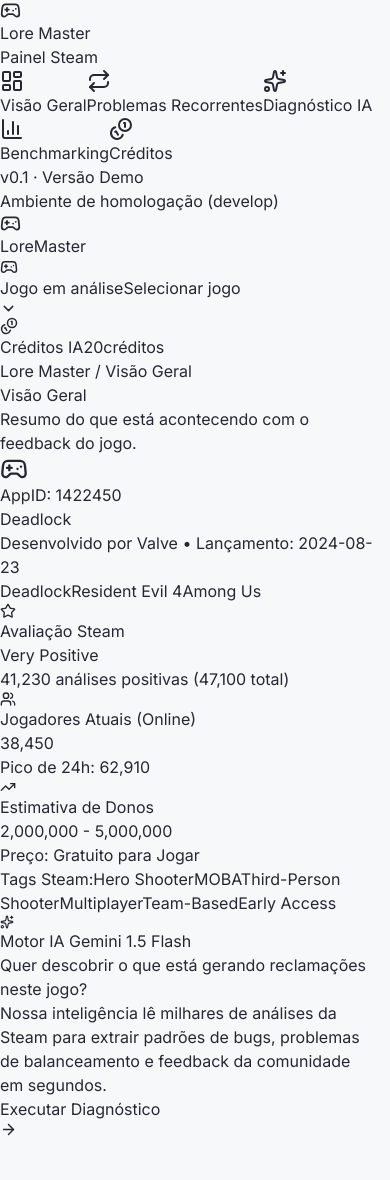
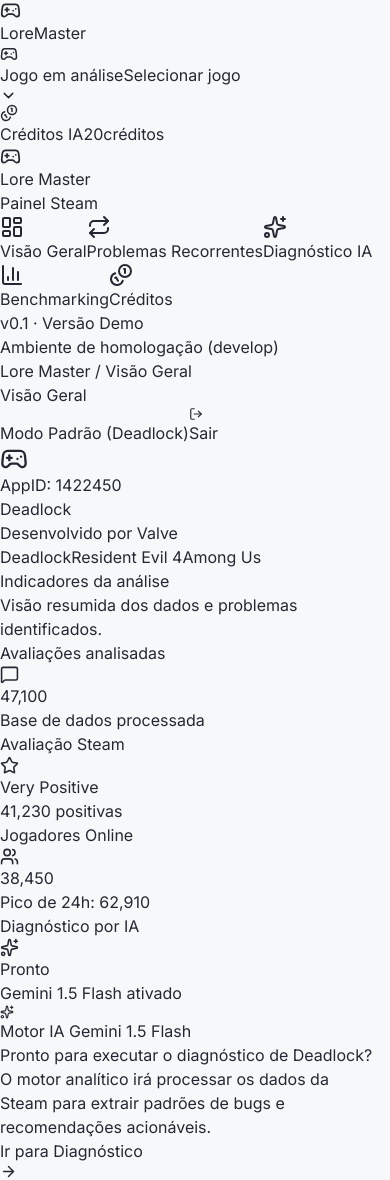
Before and after one commit to joaovveloso/lore-master, a Next.js app: page / in a window 390 px wide. Before the commit the page ends 1138 px from the top, so only its background shows below. Built offline with nearby package versions, Linux system fonts and the light colour scheme.

Commit message:
Refactor Sidebar import and clean up code

```diff
--- a/src/app/page.tsx
+++ b/src/app/page.tsx
@@ -1,80 +1,135 @@
 "use client";
 
 import { useState } from "react";
+import {
+  Activity,
+  BarChart3,
+  Gamepad2,
+  MessageSquare,
+  Sparkles,
+  Star,
+  Users,
+  ArrowRight,
+  LogOut,
+} from "lucide-react";
+
 import Header from "@/components/Header";
-import { Sidebar, type SectionId, getSection } from "@/components/Sidebar";
+import Sidebar, {
+  getSection,
+  type SectionId,
+} from "@/components/Sidebar";
 import { useGame } from "@/context/GameContext";
 import { mockGames } from "@/data/mockData";
-import {
-  Gamepad2,
-  TrendingUp,
-  Users,
-  Star,
-  Sparkles,
-  ArrowRight,
-  ShieldAlert,
-  Coins
-} from "lucide-react";
+import { useRouter } from "next/navigation";
 
 export default function HomePage() {
+  const router = useRouter();
+  const { selectedGame, setSelectedGame } = useGame();
   const [activeSection, setActiveSection] = useState<SectionId>("overview");
-  const { selectedGame, setSelectedGame } = useGame();
 
-  // Define o primeiro jogo do mock (Deadlock) por padrão se nenhum estiver selecionado
+  const section = getSection(activeSection);
   const currentGame = selectedGame ?? mockGames[0];
-  const currentSectionInfo = getSection(activeSection);
+
+  const metrics = [
+    {
+      label: "Avaliações analisadas",
+      value: currentGame.steamRating ? currentGame.steamRating.totalReviews.toLocaleString() : "—",
+      description: "Base de dados processada",
+      icon: MessageSquare,
+    },
+    {
+      label: "Avaliação Steam",
+      value: currentGame.steamRating ? currentGame.steamRating.scoreDescription : "—",
+      description: `${currentGame.steamRating?.positiveReviews.toLocaleString() ?? 0} positivas`,
+      icon: Star,
+    },
+    {
+      label: "Jogadores Online",
+      value: currentGame.metrics ? currentGame.metrics.currentPlayers.toLocaleString() : "—",
+      description: `Pico de 24h: ${currentGame.metrics?.peakPlayers24h.toLocaleString() ?? 0}`,
+      icon: Users,
+    },
+    {
+      label: "Diagnóstico por IA",
+      value: "Pronto",
+      description: "Gemini 1.5 Flash ativado",
+      icon: Sparkles,
+    },
+  ];
 
   return (
-    <div className="flex min-h-screen flex-col bg-[#F7F8FA] text-[#252832] md:flex-row">
-      {/* Sidebar na lateral esquerda (Fixa no Desktop) */}
-      <Sidebar active={activeSection} onSelect={setActiveSection} />
-
-      {/* Container principal de conteúdo */}
-      <div className="flex flex-1 flex-col min-w-0">
-        {/* Header superior */}
+    <div className="min-h-screen overflow-x-hidden bg-[#F7F8FA] text-[#252832]">
       <Header />
 
-        {/* Conteúdo dinâmico baseado na seção ativa */}
-        <main className="flex-1 px-4 py-6 sm:px-6 lg:px-10">
+      <div className="flex min-h-[calc(100vh-4rem)] flex-col md:flex-row">
+        <Sidebar
+          active={activeSection}
+          onSelect={setActiveSection}
+          className="md:sticky md:top-16 md:h-[calc(100vh-4rem)] md:w-[268px] md:self-start md:overflow-y-auto"
+        />
 
-          {/* Breadcrumb e Título da Seção */}
-          <div className="mb-8">
+        <main className="min-w-0 flex-1 px-4 py-6 sm:px-6 lg:px-8 lg:py-8">
+          <div className="mx-auto w-full max-w-7xl">
+            {/* Cabeçalho do Dashboard */}
+            <div className="mb-8 flex flex-wrap items-center justify-between gap-4">
+              <div>
                 <p className="font-mono text-[11px] uppercase tracking-[0.16em] text-gray-500">
-              Lore Master / {currentSectionInfo.label}
+                  Lore Master / {section.label}
                 </p>
-            <h1 className="mt-2 font-display text-2xl font-bold tracking-tight text-[#252832] sm:text-3xl">
-              {currentSectionInfo.label}
+                <h1 className="mt-1 text-2xl font-bold tracking-tight sm:text-3xl">
+                  {section.label}
                 </h1>
-            <p className="mt-1 text-sm text-gray-600">
-              {currentSectionInfo.description}
-            </p>
               </div>
 
-          {/* Seção 1: Visão Geral (Overview) */}
+              <div className="flex items-center gap-3">
+                <span className="inline-flex items-center gap-2 rounded-full border border-[#E5E7EB] bg-white px-3 py-1.5 text-xs font-medium text-gray-600">
+                  <span className="size-2 rounded-full bg-emerald-500" />
+                  {selectedGame ? `Ativo: ${selectedGame.title}` : "Modo Padrão (Deadlock)"}
+                </span>
+
+                {/* Botão para retornar à página de login */}
+                <button
+                  type="button"
+                  onClick={() => router.push("/login")}
+                  className="flex items-center gap-1.5 rounded-xl border border-[#E5E7EB] bg-white px-3 py-1.5 text-xs font-semibold text-gray-600 shadow-sm hover:bg-gray-50 transition-colors"
+                >
+                  <LogOut size={14} />
+                  <span>Sair</span>
+                </button>
+              </div>
+            </div>
+
             {activeSection === "overview" && (
-            <div className="space-y-6">
-
-              {/* Card de Informações do Jogo Selecionado */}
-              <div className="rounded-2xl border border-[#E5E7EB] bg-white p-6 shadow-sm">
+              <>
+                {/* Seletor Rápido de Jogos Indie */}
+                <section
+                  aria-labelledby="game-heading"
+                  className="mb-6 rounded-2xl border border-[#E5E7EB] bg-white p-5 shadow-sm sm:p-6"
+                >
                   <div className="flex flex-col gap-4 sm:flex-row sm:items-center sm:justify-between">
                     <div className="flex items-center gap-4">
                       <div className="flex size-14 shrink-0 items-center justify-center rounded-2xl bg-[#800638]/10 text-[#800638]">
                         <Gamepad2 size={28} />
                       </div>
-                    <div>
+
+                      <div className="min-w-0">
                         <span className="inline-block rounded-md bg-[#800638]/10 px-2 py-0.5 text-xs font-semibold text-[#800638]">
                           AppID: {currentGame.appId}
                         </span>
-                      <h2 className="mt-1 text-xl font-bold text-[#252832]">
+
+                        <h2
+                          id="game-heading"
+                          className="mt-1 break-words text-xl font-bold text-[#252832]"
+                        >
                           {currentGame.title}
                         </h2>
-                      <p className="text-xs text-gray-500">
-                        Desenvolvido por <span className="font-medium text-[#252832]">{currentGame.developer}</span> • Lançamento: {currentGame.releaseDate}
+
+                        <p className="mt-0.5 text-xs text-gray-500">
+                          Desenvolvido por <span className="font-medium text-[#252832]">{currentGame.developer}</span>
                         </p>
                       </div>
                     </div>
 
-                  {/* Seletor rápido de jogos de teste */}
                     <div className="flex flex-wrap gap-2">
                       {mockGames.map((game) => (
                         <button
@@ -83,7 +138,7 @@
                           onClick={() => setSelectedGame(game)}
                           className={`rounded-lg px-3 py-1.5 text-xs font-medium transition-colors ${
                             currentGame.appId === game.appId
-                            ? "bg-[#800638] text-white"
+                              ? "bg-[#800638] text-white shadow-sm"
                               : "border border-[#E5E7EB] bg-white text-gray-700 hover:bg-[#F7F8FA]"
                           }`}
                         >
@@ -92,71 +147,65 @@
                       ))}
                     </div>
                   </div>
+                </section>
 
-                {/* Grid de Métricas Principais da Steam */}
-                <div className="mt-6 grid grid-cols-1 gap-4 sm:grid-cols-3">
-                  <div className="rounded-xl border border-[#E5E7EB] bg-[#F7F8FA] p-4">
-                    <div className="flex items-center gap-2 text-xs font-medium text-gray-500">
-                      <Star size={16} className="text-amber-500" />
-                      <span>Avaliação Steam</span>
-                    </div>
-                    <p className="mt-2 text-lg font-bold text-[#252832]">
-                      {currentGame.steamRating.scoreDescription}
-                    </p>
-                    <p className="mt-0.5 text-xs text-gray-500">
-                      {currentGame.steamRating.positiveReviews.toLocaleString()} análises positivas ({currentGame.steamRating.totalReviews.toLocaleString()} total)
+                {/* Grid de Indicadores e Métricas */}
+                <section aria-labelledby="metrics-heading">
+                  <div className="mb-4">
+                    <h2 id="metrics-heading" className="text-lg font-semibold">
+                      Indicadores da análise
+                    </h2>
+                    <p className="mt-1 text-sm text-gray-500">
+                      Visão resumida dos dados e problemas identificados.
                     </p>
                   </div>
 
-                  <div className="rounded-xl border border-[#E5E7EB] bg-[#F7F8FA] p-4">
-                    <div className="flex items-center gap-2 text-xs font-medium text-gray-500">
-                      <Users size={16} className="text-[#800638]" />
-                      <span>Jogadores Atuais (Online)</span>
-                    </div>
-                    <p className="mt-2 text-lg font-bold text-[#252832] tabular-nums">
-                      {currentGame.metrics.currentPlayers.toLocaleString()}
+                  <div className="grid grid-cols-1 gap-4 sm:grid-cols-2 xl:grid-cols-4">
+                    {metrics.map((metric) => {
+                      const Icon = metric.icon;
+                      return (
+                        <article
+                          key={metric.label}
+                          className="min-w-0 rounded-xl border border-[#E5E7EB] bg-white p-5 shadow-sm transition-shadow hover:shadow-md"
+                        >
+                          <div className="flex items-start justify-between gap-3">
+                            <p className="text-sm font-medium text-gray-600">
+                              {metric.label}
                             </p>
-                    <p className="mt-0.5 text-xs text-gray-500">
-                      Pico de 24h: {currentGame.metrics.peakPlayers24h.toLocaleString()}
-                    </p>
+                            <span className="flex size-9 shrink-0 items-center justify-center rounded-lg bg-[#800638]/10 text-[#800638]">
+                              <Icon size={19} />
+                            </span>
                           </div>
 
-                  <div className="rounded-xl border border-[#E5E7EB] bg-[#F7F8FA] p-4">
-                    <div className="flex items-center gap-2 text-xs font-medium text-gray-500">
-                      <TrendingUp size={16} className="text-emerald-600" />
-                      <span>Estimativa de Donos</span>
+                          <p className="mt-4 text-3xl font-bold tabular-nums text-[#252832]">
+                            {metric.value}
+                          </p>
+
+                          <p className="mt-2 text-xs leading-5 text-gray-500">
+                            {metric.description}
+                          </p>
+                        </article>
+                      );
+                    })}
                   </div>
-                    <p className="mt-2 text-lg font-bold text-[#252832]">
-                      {currentGame.metrics.estimatedOwners}
-                    </p>
-                    <p className="mt-0.5 text-xs text-gray-500">
-                      Preço: {currentGame.price === 0 ? "Gratuito para Jogar" : `R$ ${currentGame.price.toFixed(2)}`}
-                    </p>
-                  </div>
-                </div>
+                </section>
 
-                {/* Tags do Jogo */}
-                <div className="mt-6 flex flex-wrap items-center gap-2 border-t border-[#E5E7EB] pt-4">
-                  <span className="text-xs font-semibold uppercase tracking-wider text-gray-500">Tags Steam:</span>
-                  {currentGame.tags.map((tag) => (
-                    <span key={tag} className="rounded-md bg-gray-100 px-2.5 py-1 text-xs font-medium text-gray-700">
-                      {tag}
-                    </span>
-                  ))}
-                </div>
-              </div>
-
-              {/* Card de Chamada para Diagnóstico IA */}
-              <div className="rounded-2xl border border-[#E5E7EB] bg-gradient-to-br from-[#800638] to-[#A51F4B] p-6 text-white shadow-lg">
+                {/* Banner de Execução da IA Gemini 1.5 Flash */}
+                <section
+                  aria-labelledby="analysis-heading"
+                  className="mt-6 rounded-2xl border border-[#E5E7EB] bg-gradient-to-br from-[#800638] to-[#A51F4B] p-6 text-white shadow-lg sm:p-8"
+                >
                   <div className="flex flex-col gap-4 sm:flex-row sm:items-center sm:justify-between">
                     <div className="space-y-2">
                       <div className="inline-flex items-center gap-1.5 rounded-full bg-white/20 px-3 py-1 text-xs font-semibold text-white">
                         <Sparkles size={14} />
                         <span>Motor IA Gemini 1.5 Flash</span>
                       </div>
-                    <h3 className="text-xl font-bold">Quer descobrir o que está gerando reclamações neste jogo?</h3>
+                      <h2 id="analysis-heading" className="text-xl font-bold">
+                        Pronto para executar o diagnóstico de {currentGame.title}?
+                      </h2>
                       <p className="max-w-xl text-sm text-white/80">
-                      Nossa inteligência lê milhares de análises da Steam para extrair padrões de bugs, problemas de balanceamento e feedback da comunidade em segundos.
+                        O motor analítico irá processar os dados da Steam para extrair padrões de bugs e recomendações acionáveis.
                       </p>
                     </div>
 
@@ -165,59 +214,30 @@
                       onClick={() => setActiveSection("diagnosis")}
                       className="flex shrink-0 items-center justify-center gap-2 rounded-xl bg-white px-5 py-3 text-sm font-bold text-[#800638] transition-colors hover:bg-white/90"
                     >
-                    <span>Executar Diagnóstico</span>
+                      <span>Ir para Diagnóstico</span>
                       <ArrowRight size={17} />
                     </button>
                   </div>
+                </section>
+              </>
+            )}
+
+            {activeSection !== "overview" && (
+              <section className="rounded-2xl border border-[#E5E7EB] bg-white p-6 sm:p-8">
+                <div className="mx-auto flex max-w-lg flex-col items-center py-8 text-center">
+                  <div className="flex size-12 items-center justify-center rounded-xl bg-[#800638]/10 text-[#800638]">
+                    <BarChart3 size={24} />
                   </div>
 
-            </div>
-          )}
+                  <h2 className="mt-4 text-lg font-semibold">{section.label}</h2>
 
-          {/* Seção 2: Problemas Recorrentes */}
-          {activeSection === "recurring" && (
-            <div className="rounded-xl border border-[#E5E7EB] bg-white p-8 text-center shadow-sm">
-              <ShieldAlert className="mx-auto size-10 text-[#800638]" />
-              <h2 className="mt-4 text-lg font-bold text-[#252832]">Análise de Problemas Recorrentes</h2>
-              <p className="mx-auto mt-1 max-w-md text-sm text-gray-500">
-                O mapeamento automático dos tópicos mais frequentes nas avaliações de {currentGame.title} será renderizado aqui.
+                  <p className="mt-2 text-sm leading-6 text-gray-600">
+                    Esta área está preparada para receber os componentes e dados desta seção.
                   </p>
                 </div>
+              </section>
             )}
-
-          {/* Seção 3: Diagnóstico IA */}
-          {activeSection === "diagnosis" && (
-            <div className="rounded-xl border border-[#E5E7EB] bg-white p-8 text-center shadow-sm">
-              <Sparkles className="mx-auto size-10 text-[#A51F4B]" />
-              <h2 className="mt-4 text-lg font-bold text-[#252832]">Diagnóstico Preditivo por IA</h2>
-              <p className="mx-auto mt-1 max-w-md text-sm text-gray-500">
-                Os relatórios gerados pelo Gemini 1.5 Flash para {currentGame.title} aparecerão nesta área. (Custo: 10 créditos).
-              </p>
           </div>
-          )}
-
-          {/* Seção 4: Benchmarking */}
-          {activeSection === "benchmark" && (
-            <div className="rounded-xl border border-[#E5E7EB] bg-white p-8 text-center shadow-sm">
-              <Gamepad2 className="mx-auto size-10 text-gray-400" />
-              <h2 className="mt-4 text-lg font-bold text-[#252832]">Comparativo de Mercado (Benchmarking)</h2>
-              <p className="mx-auto mt-1 max-w-md text-sm text-gray-500">
-                Compare o desempenho de {currentGame.title} com outros títulos da mesma categoria. (Custo: 5 créditos).
-              </p>
-            </div>
-          )}
-
-          {/* Seção 5: Créditos */}
-          {activeSection === "credits" && (
-            <div className="rounded-xl border border-[#E5E7EB] bg-white p-8 text-center shadow-sm">
-              <Coins className="mx-auto size-10 text-amber-500" />
-              <h2 className="mt-4 text-lg font-bold text-[#252832]">Gestão de Créditos de IA</h2>
-              <p className="mx-auto mt-1 max-w-md text-sm text-gray-500">
-                Gerencie seu plano atual e recargas de créditos para análises avançadas.
-              </p>
-            </div>
-          )}
-
         </main>
       </div>
     </div>
```
Lines whose indentation alone changed are shown as unchanged.
